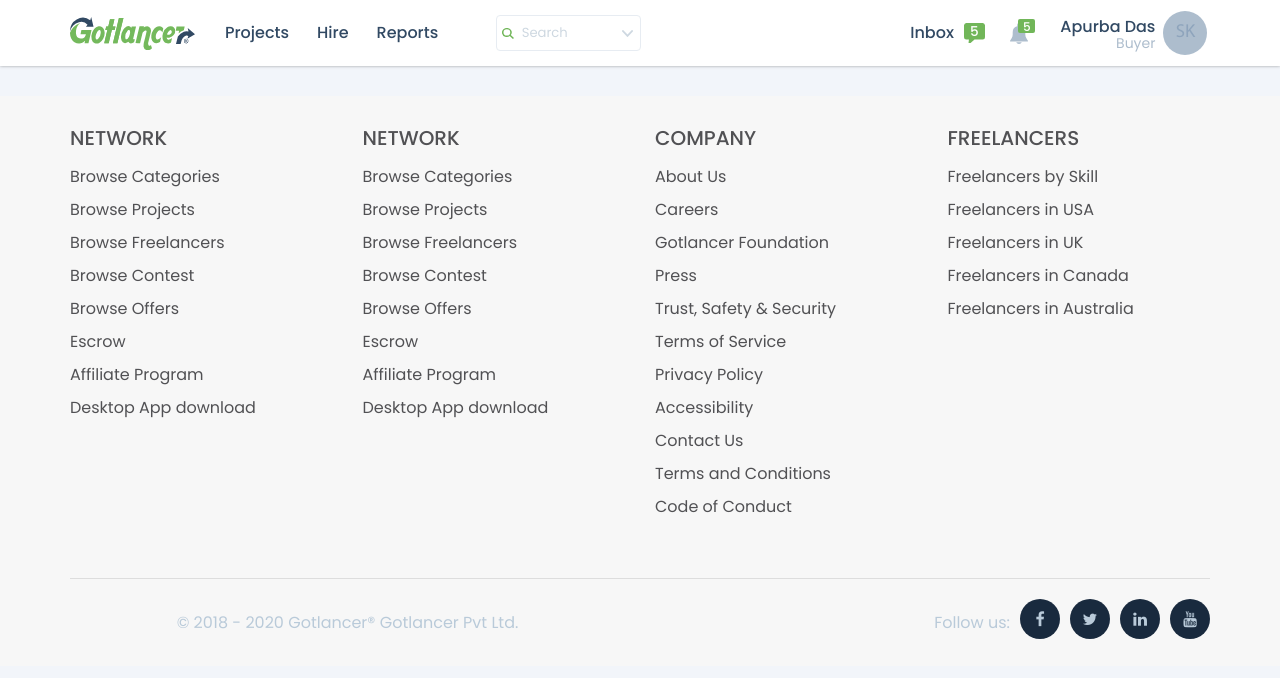
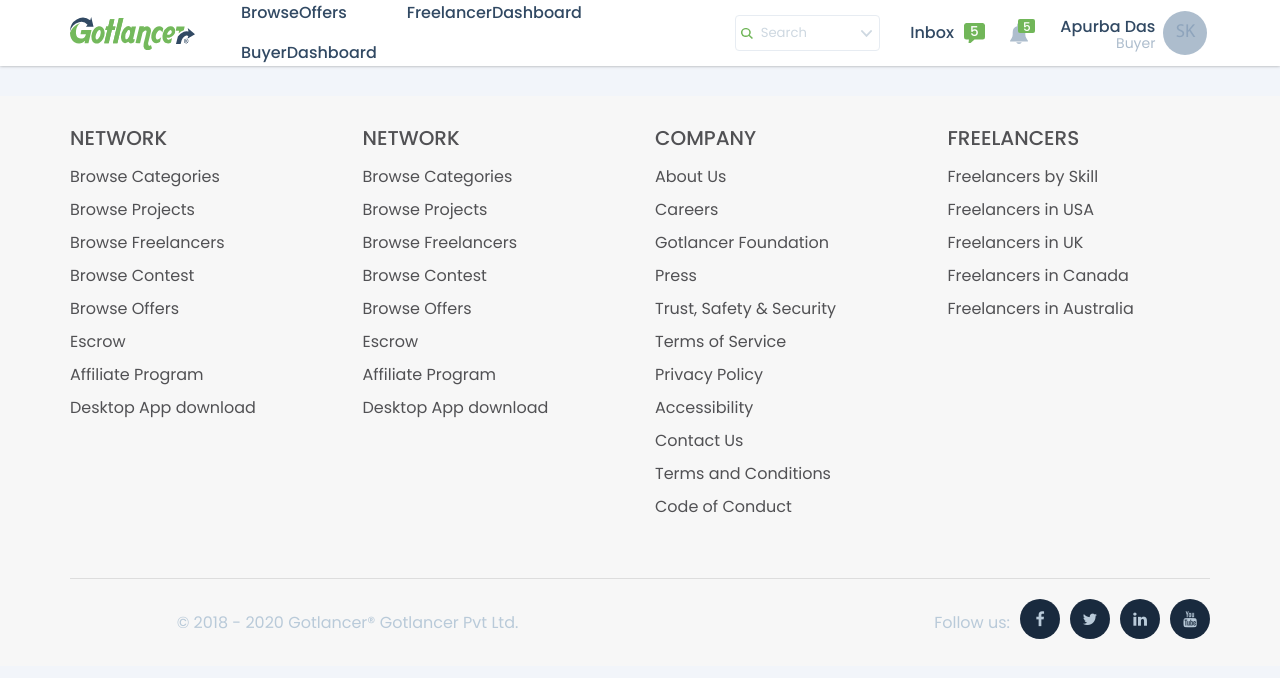
Before and after one commit to marslan2037/gotlancer-react, a React (Create React App) app: page / in a window 1280 px wide. Shown: the top 678 px of the page. Built offline with nearby package versions, Linux system fonts and the light colour scheme.

Commit message:
pushing menu for apurba

```diff
--- a/src/components/Header.js
+++ b/src/components/Header.js
@@ -1,6 +1,6 @@
 import React from "react";
 import HeaderSearchBar from "./HeaderSearchBar";
-
+import { BrowserRouter as Router, Link } from 'react-router-dom';
 import checkIcon from "../assets/images/check-icon.svg";
 import bellIcon from "../assets/images/bell-icon.svg";
 import settingsSettingIcon from "../assets/images/settings-settings-icon.svg";
@@ -53,7 +53,7 @@ export default class Header extends React.Component {
                                      {/* MOBILE MENU BUTTON START  */}
                                     <span className="mobile-menu-close-button"><i className="fa fa-times"></i></span>
                                     {/* MOBILE MENU BUTTON END */}
-                                    <ul className="main-menu">
+                                    {/* <ul className="main-menu">
                                         <li className="mobile-visible">
                                             <div className="user-detail-dropdown">
                                                 <div className="user-detail">
@@ -104,7 +104,14 @@ export default class Header extends React.Component {
                                                 <button>Away</button>
                                             </div>
                                         </li>
-                                    </ul>
+                                    </ul> */}
+                                    <Router>
+                                        <ul className="main-menu">
+                                            <li><Link to={'/browse-offers'} className="nav-link"> BrowseOffers</Link></li>
+                                            <li><Link to={'/freelancer-dashboard'} className="nav-link"> FreelancerDashboard </Link></li>
+                                            <li><Link to={'/buyer-dashboard'} className="nav-link"> BuyerDashboard</Link></li>
+                                        </ul>
+                                    </Router>
                                 </div>
 
                                 {/* MOBILE MENU BUTTON START */}
--- a/src/components/Home.js
+++ b/src/components/Home.js
@@ -15,9 +15,9 @@ export default class Home extends React.Component {
                     <Header />
                     <Router>
                         <Switch>
-                            <Route path='/browse-offers' component={BrowseOffers} />
-                            <Route path='/buyer-dashboard' component={BuyerDashboard} />
-                            <Route path='/freelancer-dashboard' component={FreelancerDashboard} />
+                            <Route exact path='/browse-offers' component={BrowseOffers} />
+                            <Route exact path='/buyer-dashboard' component={BuyerDashboard} />
+                            <Route exact path='/freelancer-dashboard' component={FreelancerDashboard} />
                         </Switch>
                     </Router>
                     <Footer />
```
Also changed, not shown: 2 other files (tests, documents, lock files or other folders).
